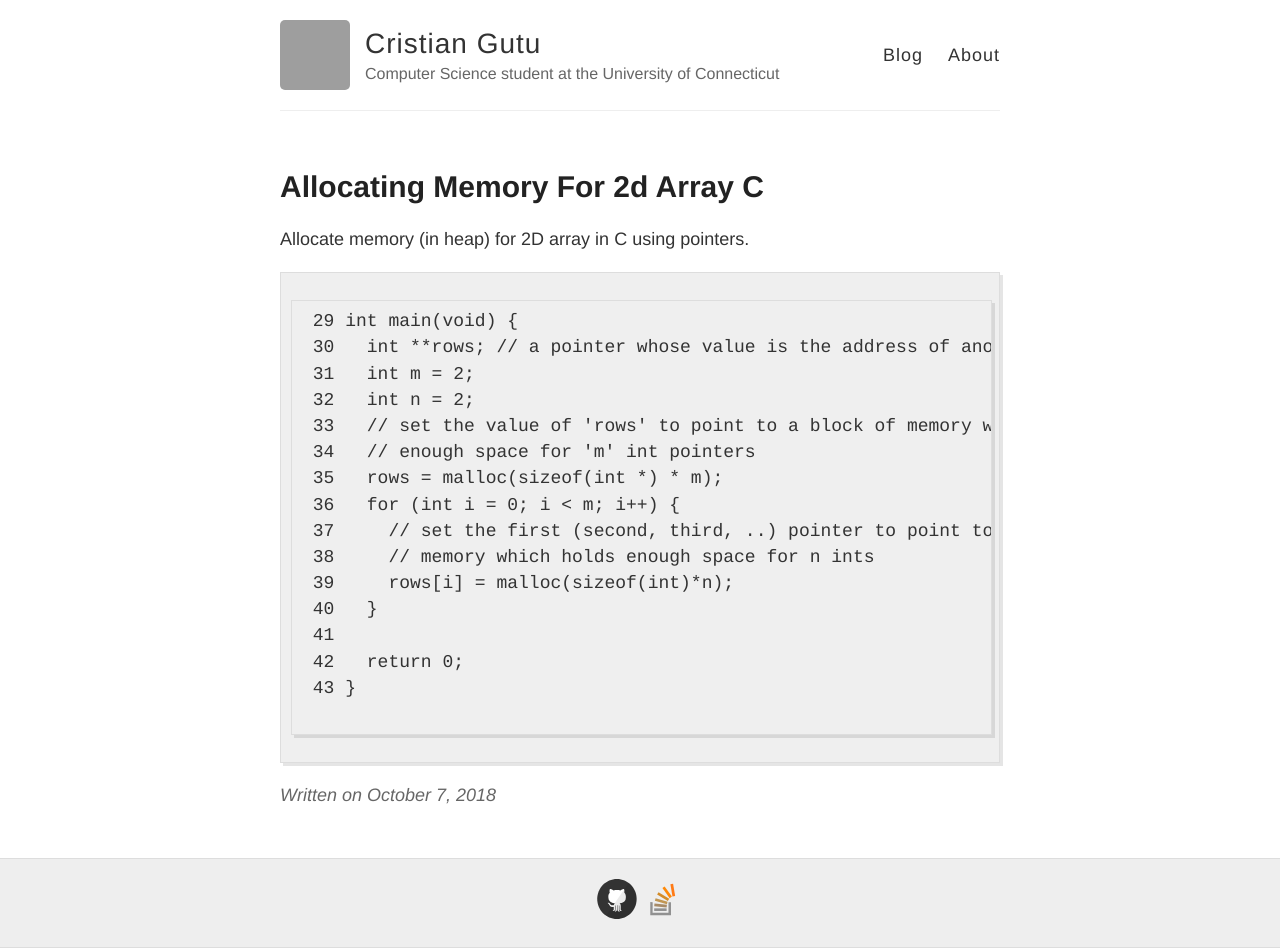
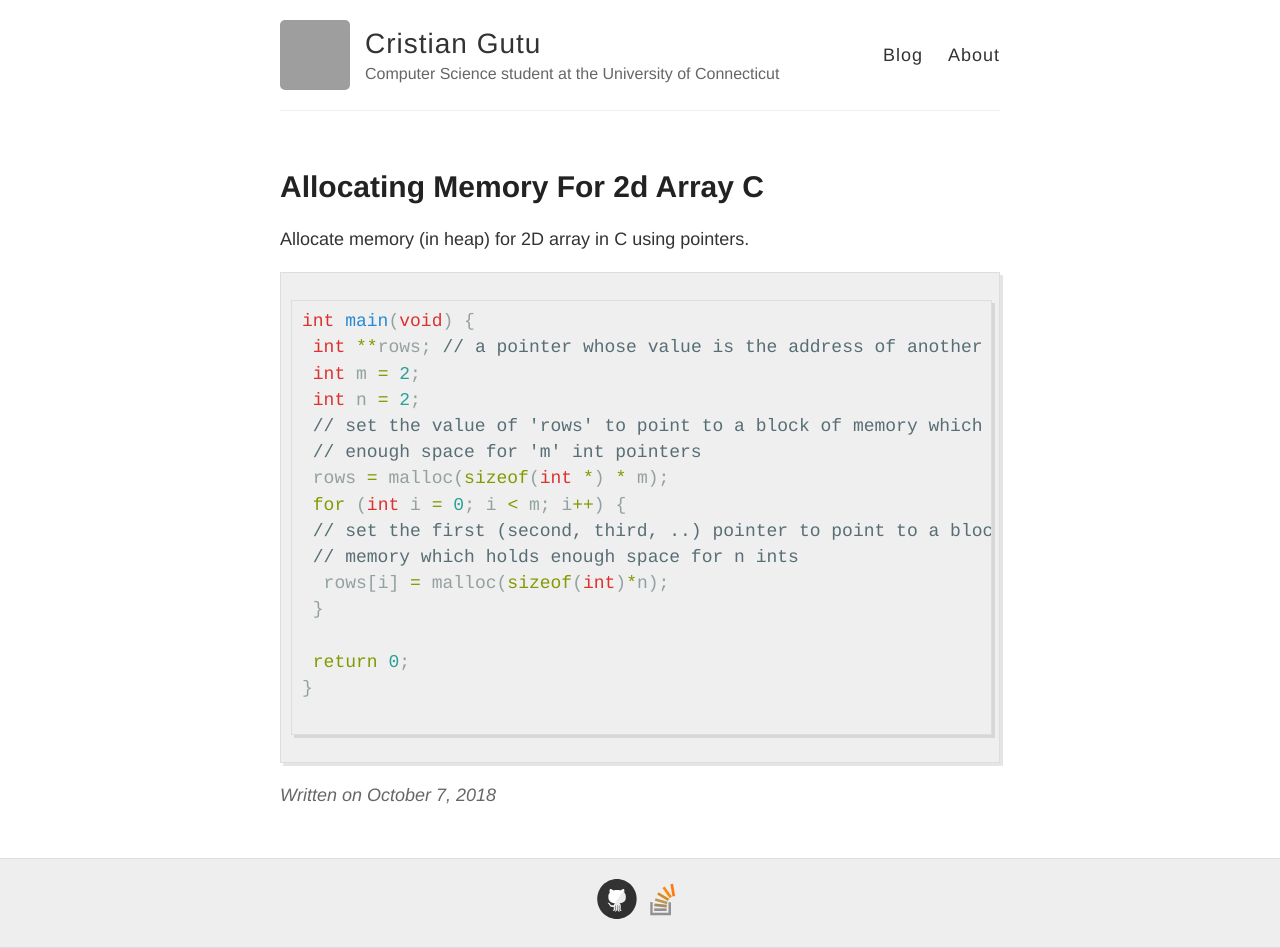
Before and after one commit to gutucristian/gutucristian.github.io, a Jekyll site: the page built from _posts/2018-10-7-Allocating-Memory-for-2D-Array-C.md, in a window 1280 px wide. Built offline with Jekyll 4.4.1, drawn with Linux system fonts in a browser that asks for light colours; our own code applies the rules of GitHub Pages for plain Markdown files; grey boxes are pictures that could not be loaded.

Commit message:
Update 2018-10-7-Allocating-Memory-for-2D-Array-C.md

````diff
--- a/_posts/2018-10-7-Allocating-Memory-for-2D-Array-C.md
+++ b/_posts/2018-10-7-Allocating-Memory-for-2D-Array-C.md
@@ -1,19 +1,20 @@
  Allocate memory (in heap) for 2D array in C using pointers.
- ```
- 29 int main(void) {
- 30   int **rows; // a pointer whose value is the address of another pointer
- 31   int m = 2;
- 32   int n = 2;
- 33   // set the value of 'rows' to point to a block of memory which holds
- 34   // enough space for 'm' int pointers
- 35   rows = malloc(sizeof(int *) * m);
- 36   for (int i = 0; i < m; i++) {
- 37     // set the first (second, third, ..) pointer to point to a block of
- 38     // memory which holds enough space for n ints
- 39     rows[i] = malloc(sizeof(int)*n);
- 40   }
- 41
- 42   return 0;
- 43 }
+
+ ```c
+int main(void) {
+ int **rows; // a pointer whose value is the address of another pointer
+ int m = 2;
+ int n = 2;
+ // set the value of 'rows' to point to a block of memory which holds
+ // enough space for 'm' int pointers
+ rows = malloc(sizeof(int *) * m);
+ for (int i = 0; i < m; i++) {
+ // set the first (second, third, ..) pointer to point to a block of
+ // memory which holds enough space for n ints
+  rows[i] = malloc(sizeof(int)*n);
+ }
+
+ return 0;
+}
 
 ```
````
